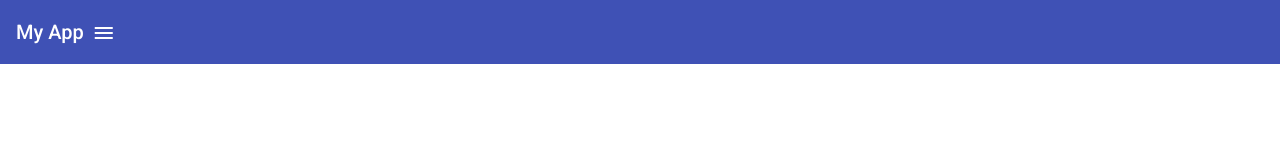
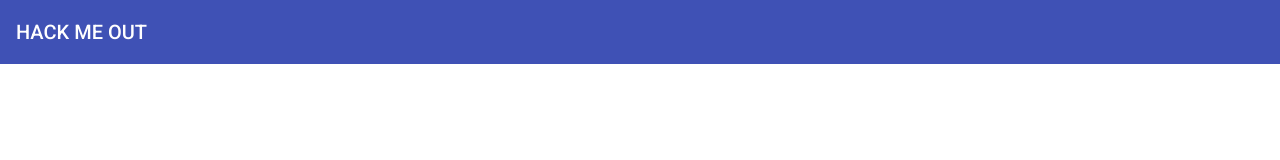
Before and after one commit to Tar-Abg/hackMeOut, an Angular app: page /auth/login in a window 1280 px wide. Shown: the top 160 px of the page. Built offline with nearby package versions, Linux system fonts and the light colour scheme.

Commit message:
changed password

```diff
--- a/src/app/components/header/header.component.html
+++ b/src/app/components/header/header.component.html
@@ -1,11 +1,9 @@
 <p>
   <mat-toolbar color="primary">
     <mat-toolbar-row>
-      <span>My App</span>
+      <span>HACK ME OUT</span>
       <span class="example-spacer"></span>
-      <button mat-icon-button class="example-icon" aria-label="Example icon-button with menu icon">
-        <mat-icon>menu</mat-icon>
-      </button>
+
     </mat-toolbar-row>
   </mat-toolbar>
 </p>
```
